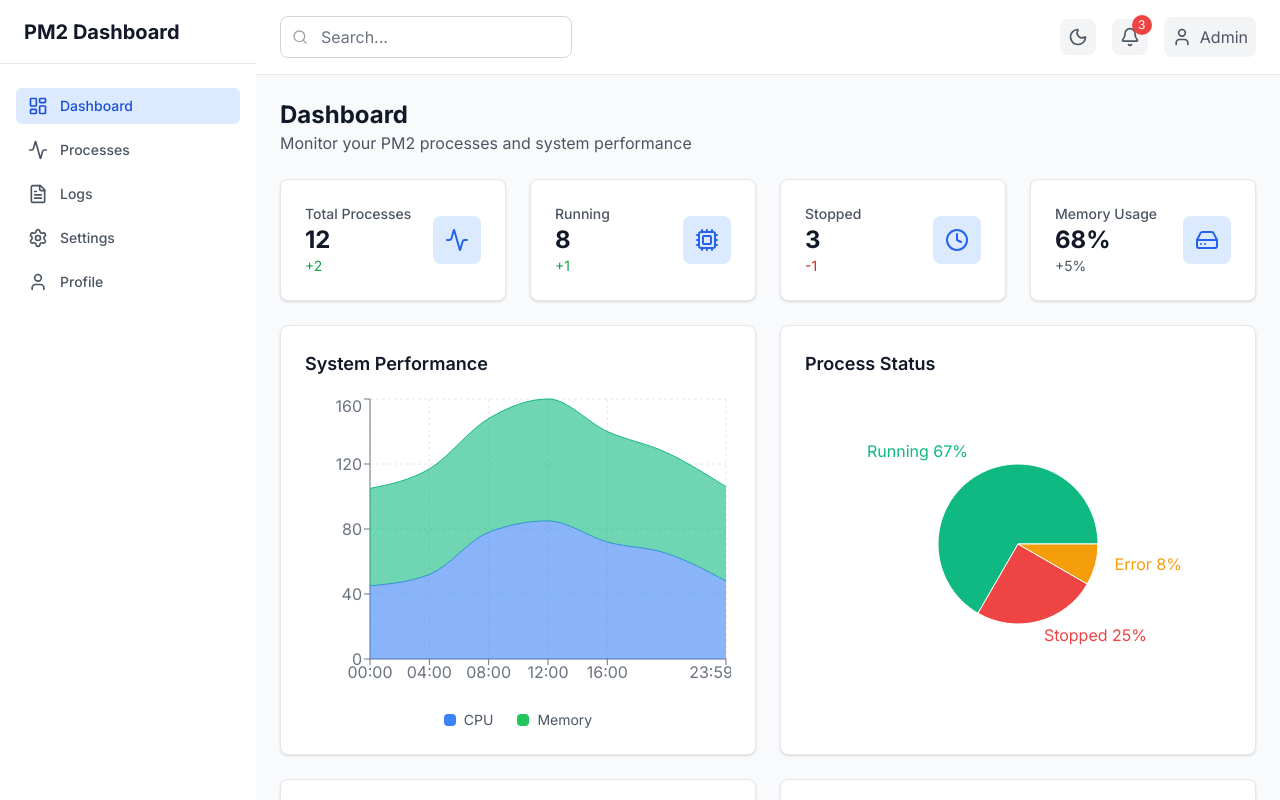
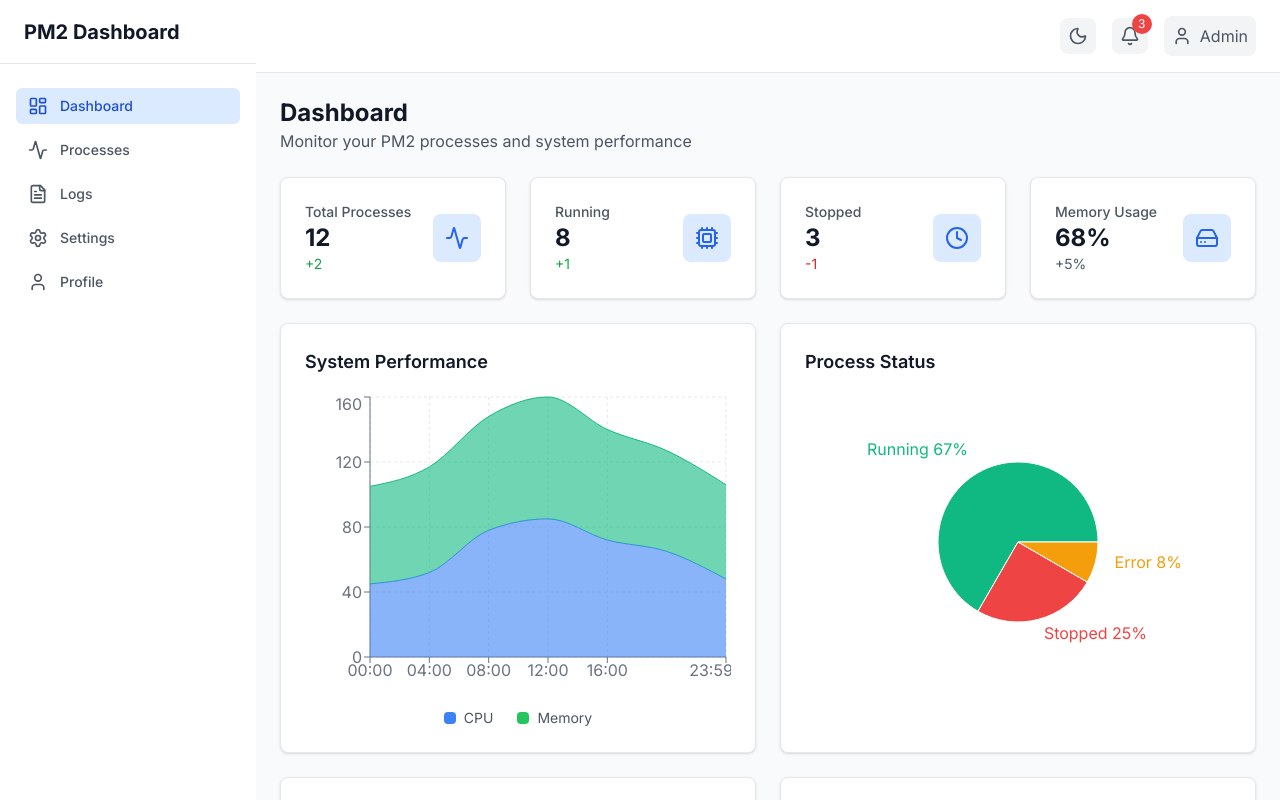
Before and after one commit to AjiMk/pm2-dashboard, a Next.js app in the folder frontend/: page /dashboard in a window 1280 px wide. Built offline with nearby package versions, Linux system fonts and the light colour scheme.

Commit message:
feat: remove search functionality from top navigation header
- Remove search input field and search icon from header
- Clean up header layout for better focus on essential navigation
- Keep theme toggle, notifications, and user menu intact
- Prepare left side for potential future content additions

```diff
--- a/frontend/src/components/Header.tsx
+++ b/frontend/src/components/Header.tsx
@@ -1,7 +1,7 @@
 'use client';
 
 import { useState } from 'react';
-import { Bell, User, Search, Sun, Moon } from 'lucide-react';
+import { Bell, User, Sun, Moon } from 'lucide-react';
 import { useTheme } from '@/contexts/ThemeContext';
 
 export function Header() {
@@ -12,14 +12,7 @@
     <header className="bg-white dark:bg-gray-800 border-b border-gray-200 dark:border-gray-700 px-6 py-4 transition-colors duration-200">
       <div className="flex items-center justify-between">
         <div className="flex items-center space-x-4">
-          <div className="relative">
-            <Search className="absolute left-3 top-1/2 transform -translate-y-1/2 text-gray-400 h-4 w-4" />
-            <input
-              type="text"
-              placeholder="Search..."
-              className="pl-10 pr-4 py-2 border border-gray-300 dark:border-gray-600 rounded-lg bg-white dark:bg-gray-700 text-gray-900 dark:text-white placeholder-gray-500 dark:placeholder-gray-400 focus:ring-2 focus:ring-blue-500 focus:border-transparent transition-colors duration-200"
-            />
-          </div>
+          {/* Left side content can be added here if needed */}
         </div>
 
         <div className="flex items-center space-x-4">
```
